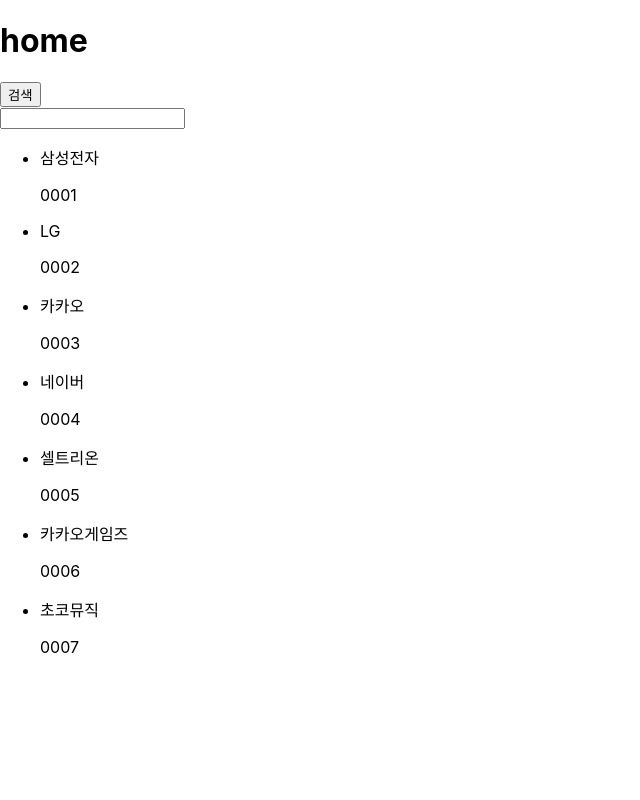
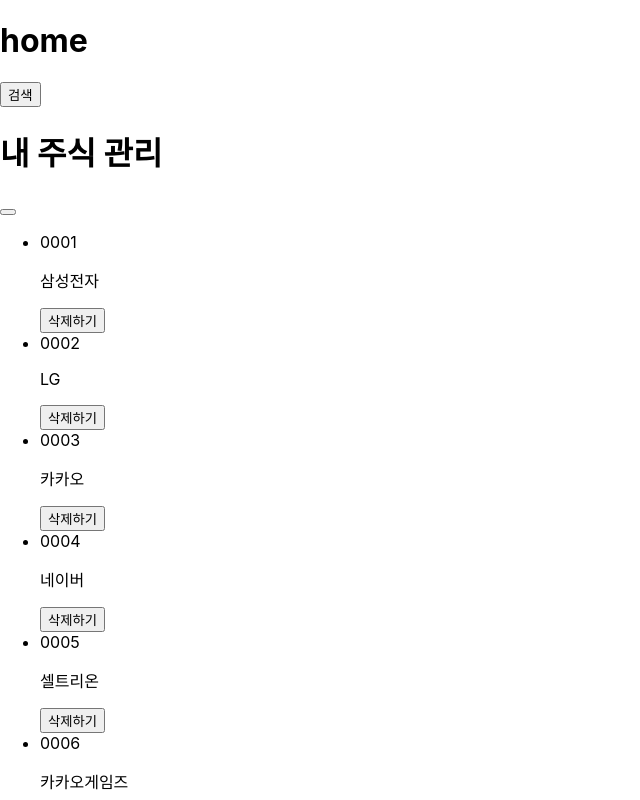
Before and after one commit to seungminRyu/stock-eye, a React (Create React App) app: page / in a window 1280 px wide. Shown: the top 800 px of the page, without its empty margins (0-640 px from the left). Built offline with nearby package versions, Linux system fonts and the light colour scheme; the HTML template or start-up script is replaced by a standard one.

Commit message:
Create: 내 주식 관리 컴포넌트 생성

```diff
--- a/src/App.js
+++ b/src/App.js
@@ -1,5 +1,6 @@
 import React from 'react';
 import Search from './component/Search';
+import Manage from './component/Manage';
 import './App.css';
 
 function App() {
@@ -9,7 +10,7 @@ function App() {
         <h1>home</h1>
       </header>
       <button>검색</button>
-      <Search />
+      <Manage />
     </div>
   );
 }
--- /dev/null
+++ b/src/component/Manage.js
@@ -0,0 +1,57 @@
+import React from 'react';
+import ManagedStockItem from './ManagedStockItem';
+
+function Manage() {
+    const managedStocklist = [
+        {
+            name: "삼성전자",
+            code: "0001"
+        },
+        {
+            name: "LG",
+            code: "0002"
+        },
+        {
+            name: "카카오",
+            code: "0003"
+        },
+        {
+            name: "네이버",
+            code: "0004"
+        },
+        {
+            name: "셀트리온",
+            code: "0005"
+        },
+        {
+            name: "카카오게임즈",
+            code: "0006"
+        },
+        {
+            name: "초코뮤직",
+            code: "0007"
+        },
+    ]
+
+    return (
+        <div className="manage">
+            <div className="manage-wrapper">
+                <div className="manage-header">
+                    <div className="manage-header__title">
+                        <h1>내 주식 관리</h1>
+                    </div>
+                    <div className="manage-header__quit-btn">
+                        <button className="quit-btn"></button>
+                    </div>
+                </div>
+                <div className="manage-body">
+                    <ul className="managed-stock-list">
+                        {managedStocklist.map(stockItem => <ManagedStockItem name={stockItem.name} code={stockItem.code} />)}
+                    </ul>
+                </div>
+            </div>
+        </div>
+    )
+}
+
+export default Manage;
--- /dev/null
+++ b/src/component/ManagedStockItem.js
@@ -0,0 +1,19 @@
+function ManagedStockItem(props) {
+    const { name, code } = props;
+
+    return (
+        <li className="managed-stock-item">
+            <div className="stock-info">
+                <span>{ code }</span>
+                <p>{ name }</p>
+            </div>
+            <div className="stock-delete-button">
+                <button className="delete-button">
+                    삭제하기
+                </button>
+            </div>
+        </li>
+    )
+}
+
+export default ManagedStockItem;
```
